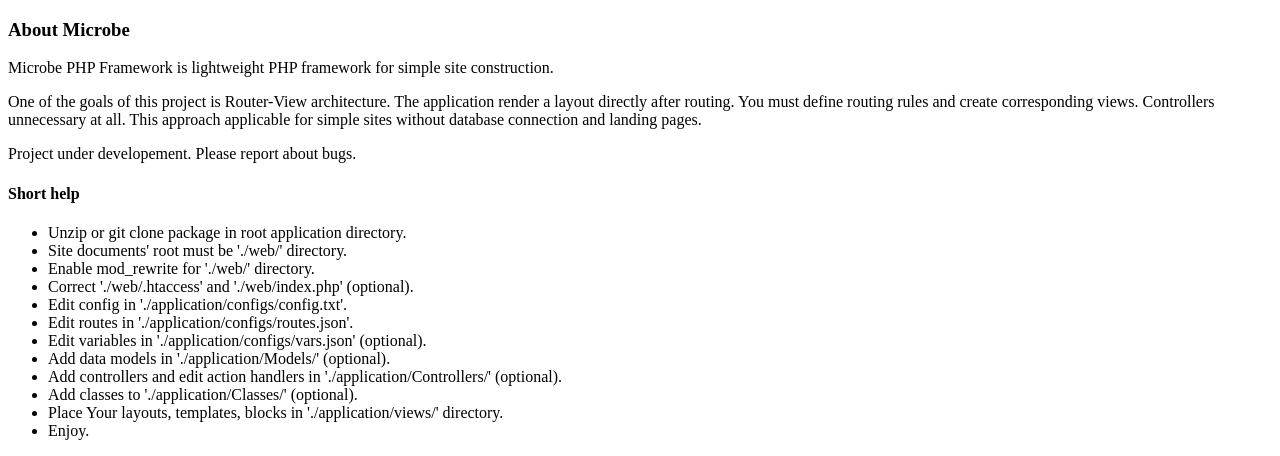
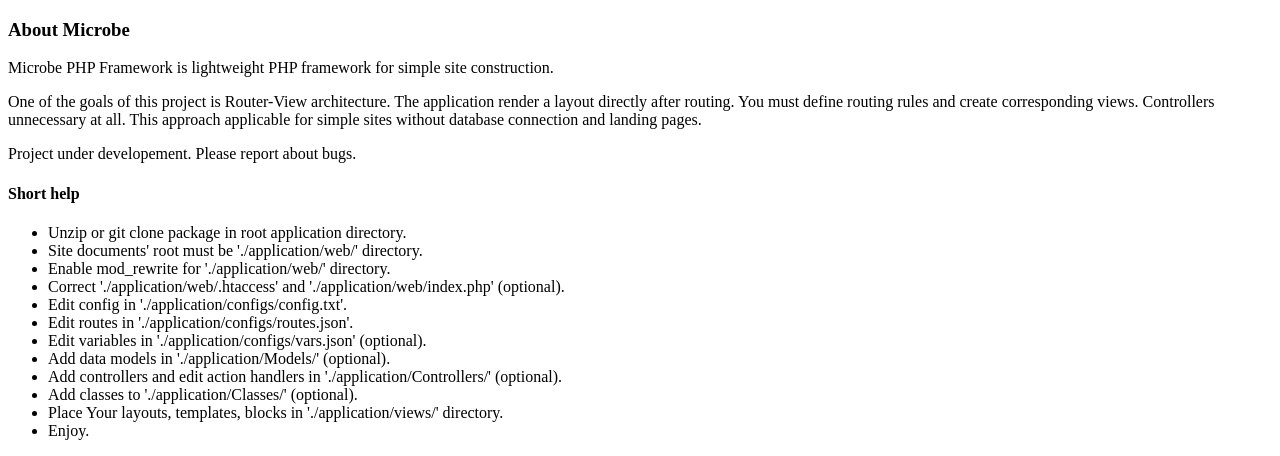
Before and after one commit to microbe-framework/microbe, a PHP site: the page made by application/views/contents/about.inc.php in a window 1280 px wide. Shown: the top 456 px of the page. Run offline with PHP 8.4, Linux system fonts and the light colour scheme; the template is opened without the code that fills it, so the values that code supplies are empty.

Commit message:
Add files via upload

```diff
--- a/application/views/contents/about.inc.php
+++ b/application/views/contents/about.inc.php
@@ -20,11 +20,11 @@
       </h4>
       <ul>
         <li>Unzip or git clone package in root application directory.
-        <li>Site documents' root must be <span class="app-span-highlight">'./web/'</span> directory.
+        <li>Site documents' root must be <span class="app-span-highlight">'./application/web/'</span> directory.
         <li>Enable <span class="app-span-highlight">mod_rewrite</span>
-            for <span class="app-span-highlight">'./web/'</span> directory.
-        <li>Correct <span class="app-span-highlight">'./web/.htaccess'</span>
-            and <span class="app-span-highlight">'./web/index.php'</span>  (optional).
+            for <span class="app-span-highlight">'./application/web/'</span> directory.
+        <li>Correct <span class="app-span-highlight">'./application/web/.htaccess'</span>
+            and <span class="app-span-highlight">'./application/web/index.php'</span>  (optional).
         <li>Edit config in
             <span class="app-span-highlight">'./application/configs/config.txt'</span>.
         <li>Edit routes in
```
